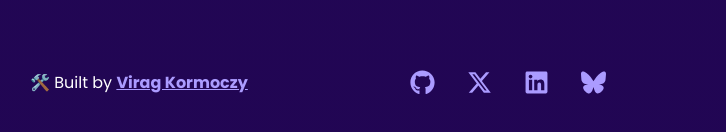
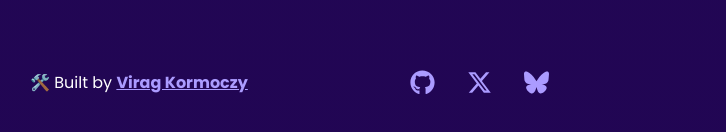
Before and after one commit to virag-ky/front-end-cheats, a React (Vite) app: page / in a window 1280 px wide. Shown: the part 10202-10334 px from the top of the page, without its empty margins (270-996 px from the left). Built offline with nearby package versions, Linux system fonts and the light colour scheme.

Commit message:
Remove LinkedIn icon

```diff
--- a/src/components/Footer.jsx
+++ b/src/components/Footer.jsx
@@ -22,9 +22,6 @@
           <a href="https://x.com/Virag_Ky" target="_blank">
             <FaXTwitter size={25} />
           </a>
-          <a href="https://www.linkedin.com/in/virag-kormoczy/" target="_blank">
-            <FaLinkedin size={25} />
-          </a>
           <a
             href="https://bsky.app/profile/virag-ky.bsky.social"
             target="_blank"
```
